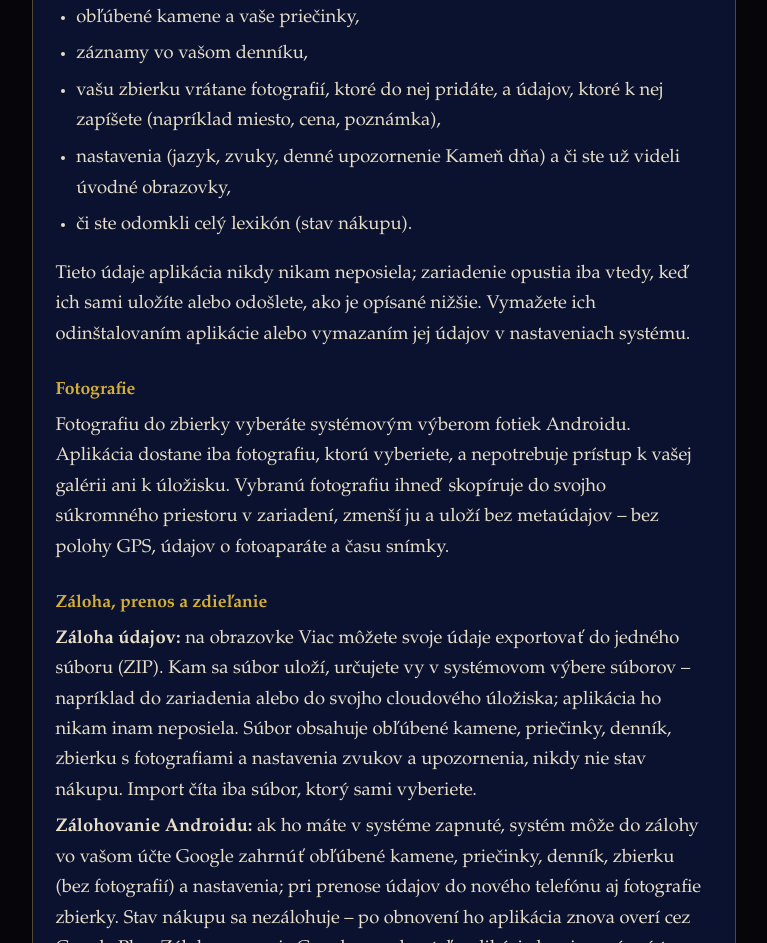
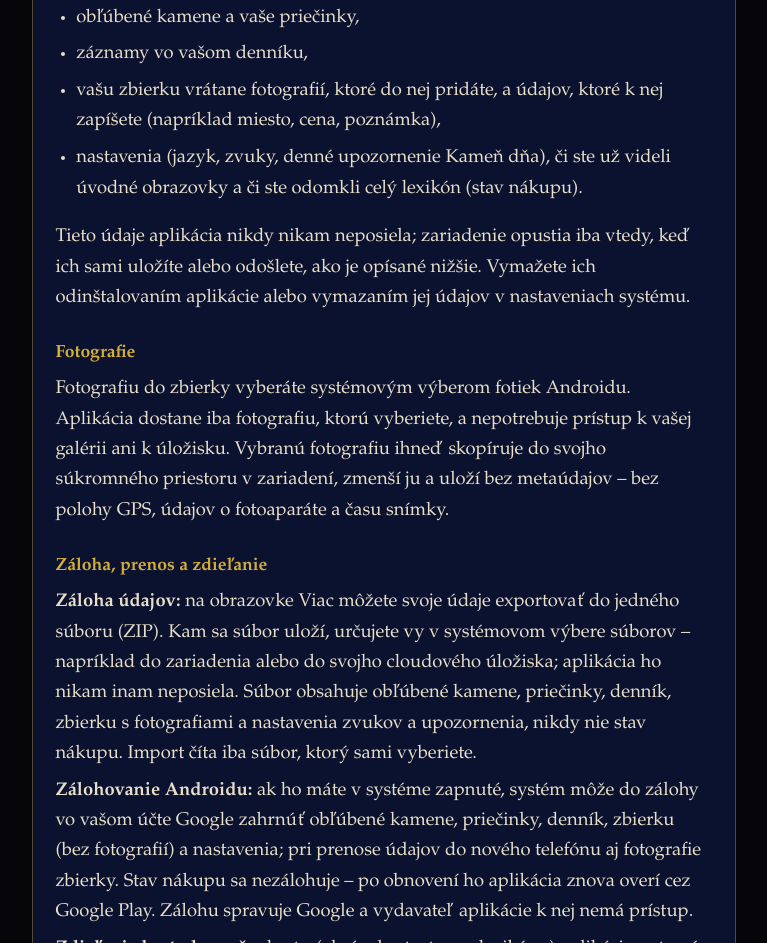
Before and after one commit to MarkusAureus/alchymica-mineralis-privacy, a plain HTML site: page index.html in a window 1280 px wide. Shown: the part 763-1706 px from the top of the page, without its empty margins (256-1023 px from the left). Drawn offline with Linux system fonts and the light colour scheme.

Commit message:
Privacy policy: SK wording of the stored settings

```diff
--- a/index.html
+++ b/index.html
@@ -99,8 +99,7 @@
       <li>obľúbené kamene a vaše priečinky,</li>
       <li>záznamy vo vašom denníku,</li>
       <li>vašu zbierku vrátane fotografií, ktoré do nej pridáte, a údajov, ktoré k nej zapíšete (napríklad miesto, cena, poznámka),</li>
-      <li>nastavenia (jazyk, zvuky, denné upozornenie Kameň dňa) a či ste už videli úvodné obrazovky,</li>
-      <li>či ste odomkli celý lexikón (stav nákupu).</li>
+      <li>nastavenia (jazyk, zvuky, denné upozornenie Kameň dňa), či ste už videli úvodné obrazovky a či ste odomkli celý lexikón (stav nákupu).</li>
     </ul>
     <p>Tieto údaje aplikácia nikdy nikam neposiela; zariadenie opustia iba vtedy, keď ich sami uložíte alebo odošlete, ako je opísané nižšie. Vymažete ich odinštalovaním aplikácie alebo vymazaním jej údajov v&nbsp;nastaveniach systému.</p>
 
```
